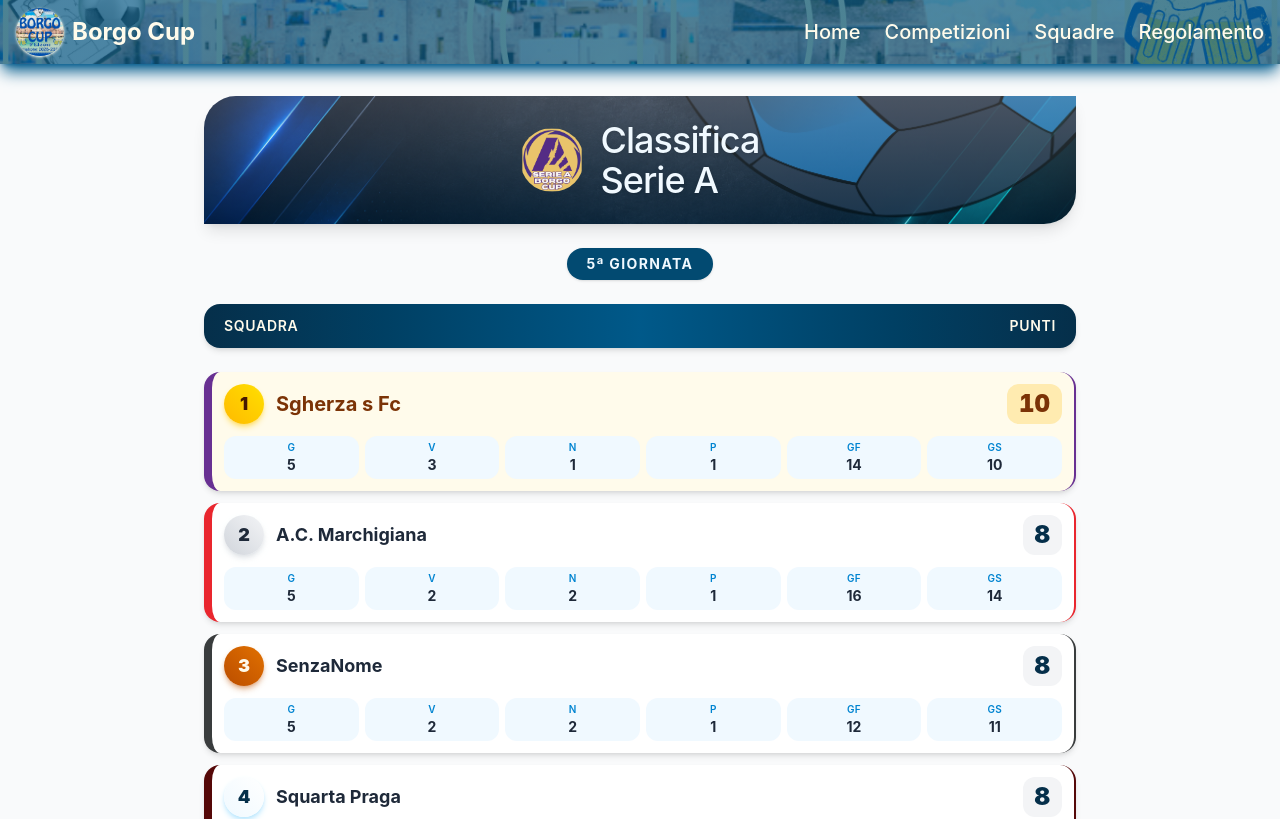
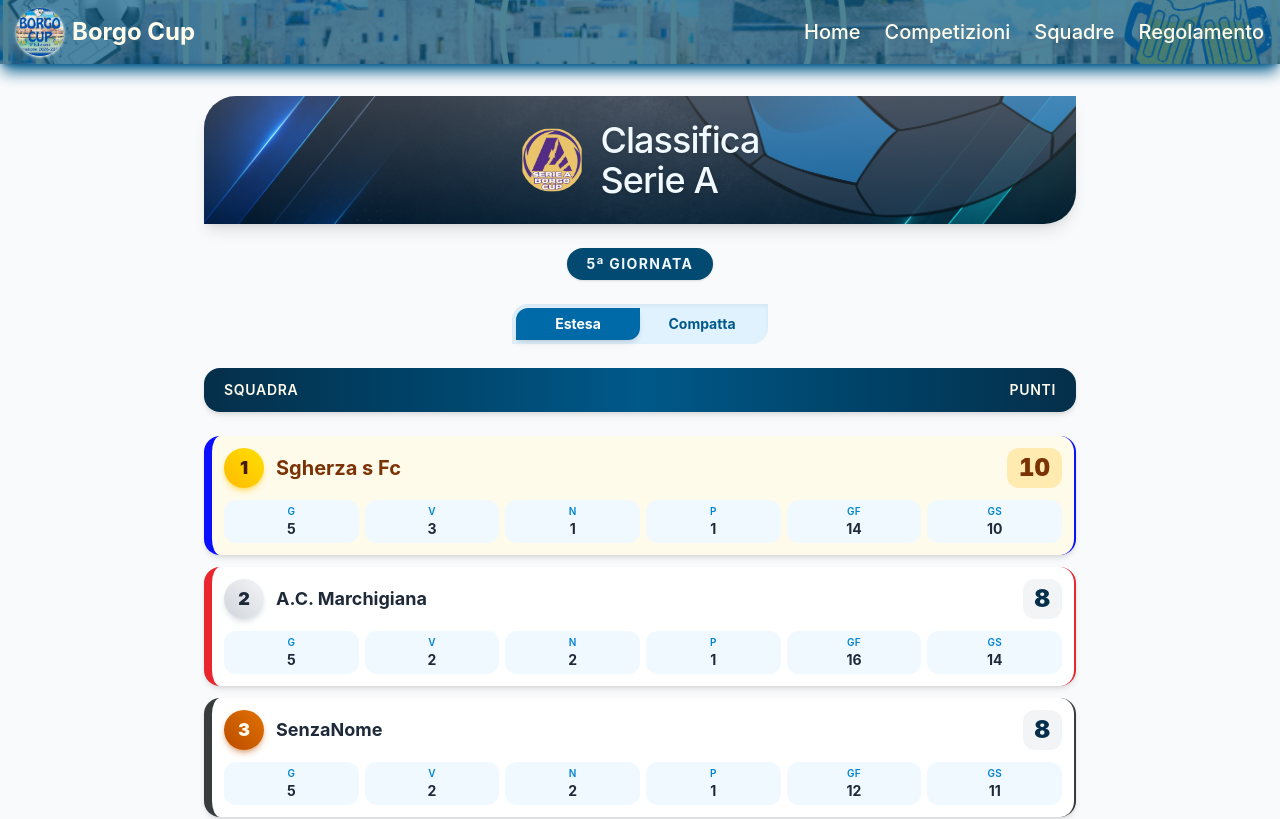
Before and after one commit to AntoScianca-Dev/borgo-cup, a React (Vite) app: page /competizioni/serieA in a window 1280 px wide. Shown: the top 819 px of the page. Built offline with nearby package versions, Linux system fonts and the light colour scheme.

Commit message:
varie migliorie frontend

```diff
--- a/src/components/PreliminariCE.jsx
+++ b/src/components/PreliminariCE.jsx
@@ -3,6 +3,8 @@ import { Link } from 'react-router-dom'
 import squadreData from '../assets/data/classifiche.json'
 import competizioniData from '../assets/data/competizioni.json'
 import headerC from '../assets/image/header_preliminariCE.png'
+import ToggleVista from './ToggleVista'
+import useVistaCompatta from '../hooks/useVistaCompatta'
 
 const COMPETIZIONE_ID = 10
 const GIRONI = ['A', 'B', 'C', 'D']
@@ -24,14 +26,14 @@ const STATS = [
 
 const getZona = (posizione) => ZONE.find((z) => posizione >= z.da && posizione <= z.a)
 
-function SquadraRow({ squadra, posizione }) {
+function SquadraRow({ squadra, posizione, compatta }) {
     const zona = getZona(posizione)
 
     return (
         <div
-            className={`group min-w-0 rounded-2xl border-l-8 border-r-2 shadow-md hover:shadow-lg hover:-translate-y-0.5 transition-all duration-200 p-3 ${
-                zona?.riga ?? 'bg-white'
-            }`}
+            className={`group min-w-0 rounded-2xl border-l-8 border-r-2 shadow-md hover:shadow-lg hover:-translate-y-0.5 transition-all duration-200 ${
+                compatta ? 'p-2' : 'p-3'
+            } ${zona?.riga ?? 'bg-white'}`}
             style={{ borderLeftColor: squadra.border, borderRightColor: squadra.border }}
         >
             <div className="flex items-center justify-between gap-3">
@@ -52,6 +54,7 @@ function SquadraRow({ squadra, posizione }) {
                 </span>
             </div>
 
+            {!compatta && (
                 <div className="grid grid-cols-6 gap-1.5 mt-3">
                     {STATS.map(({ key, label }) => (
                         <div key={key} className="bg-white/80 rounded-xl py-1 text-center">
@@ -60,20 +63,21 @@ function SquadraRow({ squadra, posizione }) {
                         </div>
                     ))}
                 </div>
+            )}
         </div>
     )
 }
 
-function Girone({ nome, squadre }) {
+function Girone({ nome, squadre, compatta }) {
     return (
         <section className="space-y-3">
             <div className="bg-linear-to-r from-sky-950 via-sky-800 to-sky-950 text-amber-50 rounded-2xl px-5 py-3 shadow-md flex justify-between items-center">
                 <h2 className="text-2xl font-extrabold tracking-wide">GIRONE {nome}</h2>
                 <span className="text-sm font-semibold uppercase tracking-wider">Punti</span>
             </div>
-            <div className="grid grid-cols-1 gap-3">
+            <div className={`grid grid-cols-1 ${compatta ? 'gap-2' : 'gap-3'}`}>
                 {squadre.map((s, i) => (
-                    <SquadraRow key={s.id ?? i} squadra={s} posizione={i + 1} />
+                    <SquadraRow key={s.id ?? i} squadra={s} posizione={i + 1} compatta={compatta} />
                 ))}
             </div>
         </section>
@@ -83,6 +87,7 @@ function Girone({ nome, squadre }) {
 export default function PreliminariCE() {
     const preliminari = squadreData.classifiche.find((c) => c.id === COMPETIZIONE_ID)
     const competizione = competizioniData.competizioni.find((c) => c.id === COMPETIZIONE_ID)
+    const [compatta, setCompatta] = useVistaCompatta()
 
     const gironi = useMemo(() => {
         const partecipanti = preliminari?.partecipanti ?? []
@@ -135,9 +140,11 @@ export default function PreliminariCE() {
                 ))}
             </div>
 
-            {/* Gironi */}
+            <ToggleVista compatta={compatta} onChange={setCompatta} />
+
+            {/* GIRONI */}
             {gironi.map((g) => (
-                <Girone key={g.nome} nome={g.nome} squadre={g.squadre} />
+                <Girone key={g.nome} nome={g.nome} squadre={g.squadre} compatta={compatta} />
             ))}
         </div>
     )
--- a/src/components/SerieABC.jsx
+++ b/src/components/SerieABC.jsx
@@ -4,6 +4,8 @@ import { ArrowUpIcon, ArrowDownIcon } from '@heroicons/react/24/solid'
 import squadreData from '../assets/data/classifiche.json'
 import competizioniData from '../assets/data/competizioni.json'
 import headerC from '../assets/image/header_campionato.png'
+import ToggleVista from './ToggleVista'
+import useVistaCompatta from '../hooks/useVistaCompatta'
 
 const STATS = [
     { key: 'giocate', label: 'G' },
@@ -52,15 +54,15 @@ function PosizioneBadge({ posizione, zona }) {
     )
 }
 
-function SquadraRow({ squadra, posizione, nomeCampionato }) {
+function SquadraRow({ squadra, posizione, nomeCampionato, compatta }) {
     const zona = getZona(posizione, nomeCampionato)
     const isPrimo = posizione === 1
 
     return (
         <div
-            className={`group min-w-0 rounded-2xl border-l-8 border-r-2 shadow-md hover:shadow-lg hover:-translate-y-0.5 transition-all duration-200 p-3 ${
-                isPrimo ? 'bg-amber-50' : 'bg-white'
-            }`}
+            className={`group min-w-0 rounded-2xl border-l-8 border-r-2 shadow-md hover:shadow-lg hover:-translate-y-0.5 transition-all duration-200 ${
+                compatta ? 'p-2' : 'p-3'
+            } ${isPrimo ? 'bg-amber-50' : 'bg-white'}`}
             style={{ borderLeftColor: squadra.border, borderRightColor: squadra.border }}
         >
             <div className="flex items-center justify-between gap-3">
@@ -79,6 +81,7 @@ function SquadraRow({ squadra, posizione, nomeCampionato }) {
                 </span>
             </div>
 
+            {!compatta && (
                 <div className="grid grid-cols-6 gap-1.5 mt-3">
                     {STATS.map(({ key, label }) => (
                         <div key={key} className="bg-sky-50 rounded-xl py-1 text-center">
@@ -87,6 +90,7 @@ function SquadraRow({ squadra, posizione, nomeCampionato }) {
                         </div>
                     ))}
                 </div>
+            )}
         </div>
     )
 }
@@ -94,6 +98,7 @@ function SquadraRow({ squadra, posizione, nomeCampionato }) {
 export default function SerieABC({ id }) {
     const serie = squadreData.classifiche.find((c) => c.id === id)
     const competizione = competizioniData.competizioni.find((c) => c.id === id)
+    const [compatta, setCompatta] = useVistaCompatta()
 
     const classifica = useMemo(
         () => [...(serie?.partecipanti ?? [])].sort((a, b) => a.posizione - b.posizione),
@@ -131,6 +136,8 @@ export default function SerieABC({ id }) {
                 </span>
             </div>
 
+            <ToggleVista compatta={compatta} onChange={setCompatta} />
+
             {/* Intestazione */}
             <div className="bg-linear-to-r from-sky-950 via-sky-800 to-sky-950 text-amber-50 rounded-2xl px-5 py-3 shadow-md flex justify-between items-center text-sm font-semibold uppercase tracking-wider">
                 <span>Squadra</span>
@@ -138,9 +145,15 @@ export default function SerieABC({ id }) {
             </div>
 
             {/* Classifica */}
-            <div className="grid grid-cols-1 gap-3 pb-4">
+            <div className={`grid grid-cols-1 pb-4 ${compatta ? 'gap-2' : 'gap-3'}`}>
                 {classifica.map((s, i) => (
-                    <SquadraRow key={s.id ?? i} squadra={s} posizione={i + 1} nomeCampionato={serie.nome} />
+                    <SquadraRow
+                        key={s.id ?? i}
+                        squadra={s}
+                        posizione={i + 1}
+                        nomeCampionato={serie.nome}
+                        compatta={compatta}
+                    />
                 ))}
             </div>
         </div>
--- /dev/null
+++ b/src/components/ToggleVista.jsx
@@ -0,0 +1,59 @@
+// import { useState } from 'react'
+
+const OPZIONI = [
+    { valore: false, label: 'Estesa' },
+    { valore: true, label: 'Compatta' },
+]
+
+// La scelta viene ricordata e vale per tutte le classifiche
+// export function useVistaCompatta() {
+//     const [compatta, setCompatta] = useState(() => {
+//         try {
+//             return localStorage.getItem('vistaCompatta') === 'true'
+//         } catch {
+//             return false
+//         }
+//     })
+
+//     const imposta = (valore) => {
+//         setCompatta(valore)
+//         try {
+//             localStorage.setItem('vistaCompatta', String(valore))
+//         } catch {
+//             /* storage non disponibile: la scelta vale solo per questa pagina */
+//         }
+//     }
+
+//     return [compatta, imposta]
+// }
+
+export default function ToggleVista({ compatta, onChange }) {
+    return (
+        <div
+            role="group"
+            aria-label="Modalità di visualizzazione"
+            className="relative mx-auto grid grid-cols-2 w-64 p-1 bg-sky-100 rounded-tl-2xl rounded-br-2xl shadow-inner"
+        >
+            {/* Cursore che scorre */}
+            <span
+                aria-hidden="true"
+                className={`absolute top-1 bottom-1 left-1 w-[calc(50%-0.25rem)] rounded-tl-xl rounded-br-xl bg-sky-700 shadow-md transition-transform duration-300 ${
+                    compatta ? 'translate-x-full' : ''
+                }`}
+            />
+            {OPZIONI.map((o) => (
+                <button
+                    key={o.label}
+                    type="button"
+                    aria-pressed={compatta === o.valore}
+                    onClick={() => onChange(o.valore)}
+                    className={`relative z-10 py-1.5 text-sm font-bold transition-colors duration-300 cursor-pointer focus:outline-none focus-visible:ring-4 focus-visible:ring-sky-400 rounded-tl-xl rounded-br-xl ${
+                        compatta === o.valore ? 'text-white' : 'text-sky-800'
+                    }`}
+                >
+                    {o.label}
+                </button>
+            ))}
+        </div>
+    )
+}
--- a/src/components/Top11Modale.jsx
+++ b/src/components/Top11Modale.jsx
@@ -145,11 +145,11 @@ export default function Top11Modale({ isOpen, onClose, squad }) {
                                                 {giocatori.map((g, idx) => (
                                                     <div key={idx} className="flex flex-col items-center gap-1 w-18">
                                                         <div
-                                                            className={`w-11 h-11 rounded-full ${r.bg} ring-2 ring-white shadow-lg flex items-center justify-center text-xs font-black text-white`}
+                                                            className={`w-8 h-8 rounded-full ${r.bg} ring-2 ring-white shadow-lg flex items-center justify-center text-xs font-black text-white`}
                                                         >
                                                             {g.quotazione || 0}
                                                         </div>
-                                                        <span className="max-w-full truncate text-[11px] font-bold text-white bg-black/50 rounded-md px-1.5 py-0.5">
+                                                        <span className="max-w-full truncate text-[10px] font-bold text-white bg-black/50 rounded-md px-1.5 py-0.5">
                                                             {g.nome}
                                                         </span>
                                                     </div>
--- a/src/components/TrofeiModale.jsx
+++ b/src/components/TrofeiModale.jsx
@@ -60,10 +60,10 @@ export default function TrofeiModale({ isOpen, onClose, squad }) {
                             enter="ease-out duration-300" enterFrom="opacity-0 translate-y-4 scale-95" enterTo="opacity-100 translate-y-0 scale-100"
                             leave="ease-in duration-200" leaveFrom="opacity-100 scale-100" leaveTo="opacity-0 scale-95"
                         >
-                            <DialogPanel className="w-full max-w-md bg-white rounded-3xl shadow-2xl overflow-hidden">
+                            <DialogPanel className="w-full max-w-md bg-white rounded-3xl shadow-2xl overflow-hidden  pb-4">
                                 {/* Header: bacheca */}
                                 <div
-                                    className="relative z-10 px-5 pt-5 bg-gradient-to-b from-indigo-950 via-slate-900 to-slate-800 border-t-8"
+                                    className="relative z-10 px-5 pt-5 bg-linear-to-b from-indigo-950 via-slate-900 to-slate-800 border-t-8"
                                     style={{ borderTopColor: squad.border }}
                                 >
                                     <button
@@ -101,7 +101,7 @@ export default function TrofeiModale({ isOpen, onClose, squad }) {
                                         ))}
                                     </div>
 
-                                    <div className="h-2.5 -mx-5 bg-gradient-to-b from-slate-200/70 to-slate-400/20 border-t border-white/40 shadow-[0_8px_12px_rgba(0,0,0,0.5)]" />
+                                    <div className="h-2.5 -mx-5 bg-linear-to-b from-slate-200/70 to-slate-400/20 border-t border-white/40 shadow-[0_8px_12px_rgba(0,0,0,0.5)]" />
                                 </div>
 
                                 {/* Tabella */}
--- /dev/null
+++ b/src/hooks/useVistaCompatta.js
@@ -0,0 +1,23 @@
+import { useState } from 'react'
+
+// La scelta viene ricordata e vale per tutte le classifiche
+export default function useVistaCompatta() {
+    const [compatta, setCompatta] = useState(() => {
+        try {
+            return localStorage.getItem('vistaCompatta') === 'true'
+        } catch {
+            return false
+        }
+    })
+
+    const imposta = (valore) => {
+        setCompatta(valore)
+        try {
+            localStorage.setItem('vistaCompatta', String(valore))
+        } catch {
+            /* storage non disponibile: la scelta vale solo per questa pagina */
+        }
+    }
+
+    return [compatta, imposta]
+}
```
Also changed, not shown: src/assets/data/classifiche.json (+5 -5 lines), src/components/Campionato.jsx (+29 -28 lines). Lines whose indentation alone changed are shown as unchanged.
